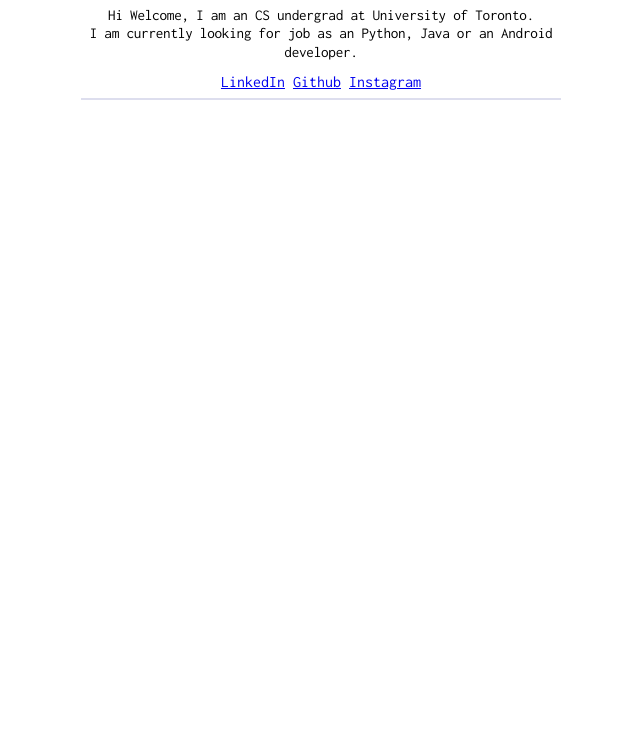
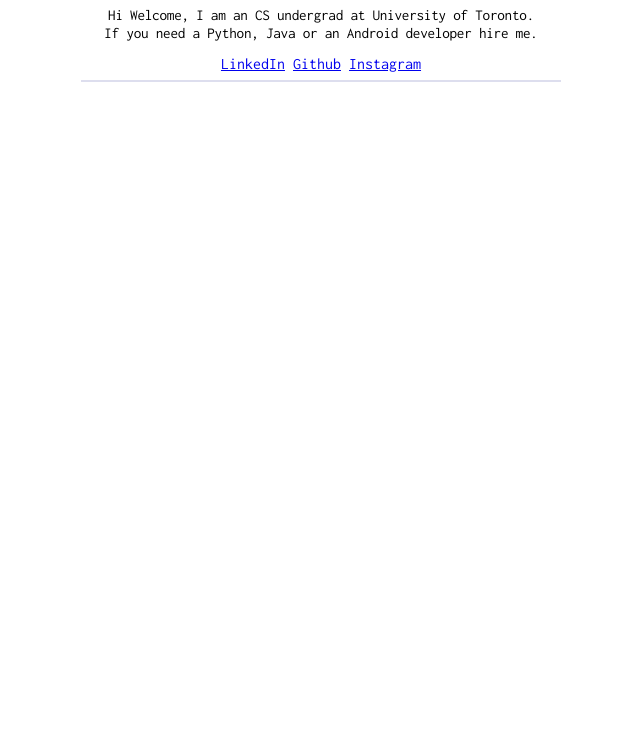
Before and after one commit to RoneyThomas/me, a plain HTML site: page public/index.html in a window 1280 px wide. Shown: the part 64-800 px from the top of the page, without its empty margins (319-959 px from the left). Drawn offline with Linux system fonts and the light colour scheme.

Commit message:
Fixed wording

```diff
--- a/public/index.html
+++ b/public/index.html
@@ -11,7 +11,7 @@
     <h1>Roney Thomas</h1>
     <hr/>
     <p>Hi Welcome, I am an CS undergrad at University of Toronto.<br>
-        I am currently looking for job as an Python, Java or an Android developer.
+        If you need a Python, Java or an Android developer hire me.
     </p>
     <a href="https://www.linkedin.com/in/roney-thomas-97a0b494/">LinkedIn</a>
     <a href="https://github.com/RoneyThomas">Github</a>
```
